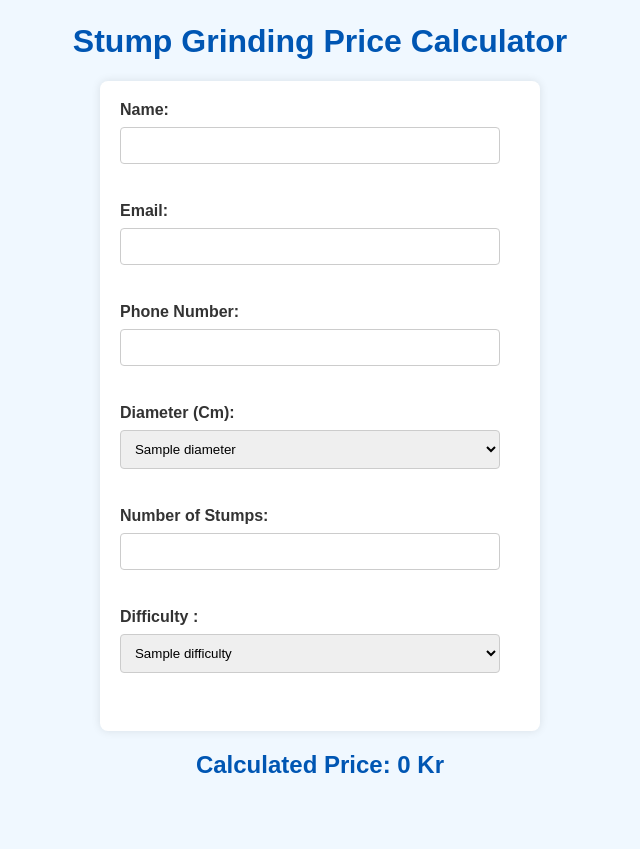
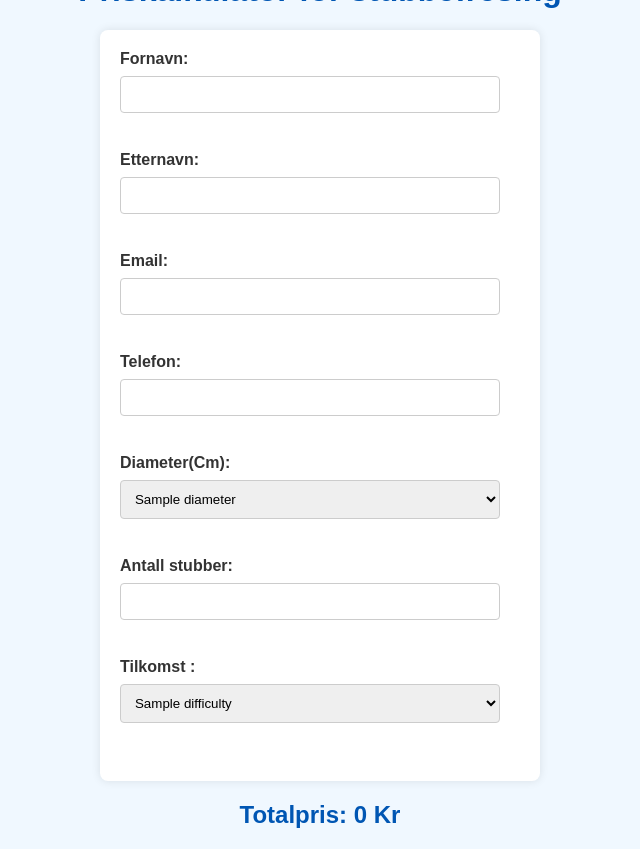
Before and after one commit to dared22/calc, a Flask app: template templates/index.html in a window 1280 px wide. Shown: the whole page, without its empty margins (320-960 px from the left). Before the commit the page ends 773 px from the top, so only its background shows below. Run offline with Flask 3, Linux system fonts and the light colour scheme; the template is opened without the code that fills it: most values are stand-ins (such as "Sample title", 1, 10 or a date in 2020); data that the repository does not hold is empty; parts of the project's set-up code (start-up, migrations or seed data) failed here and were passed over.

Commit message:
Changed variable names to norwegian

```diff
--- a/templates/index.html
+++ b/templates/index.html
@@ -73,28 +73,31 @@
 </head>
 <body>
     <div class="container">
-        <h1>Stump Grinding Price Calculator</h1>
+        <h1>Priskalkulator for stubbefresing</h1>
         <form id="priceForm">
-            <label for="name">Name:</label>
+            <label for="name">Fornavn:</label>
+            <input type="text" id="name" name="name" required><br><br>
+
+            <label for="name">Etternavn:</label>
             <input type="text" id="name" name="name" required><br><br>
 
             <label for="email">Email:</label>
             <input type="email" id="email" name="email" required><br><br>
 
-            <label for="phone">Phone Number:</label>
+            <label for="phone">Telefon:</label>
             <input type="tel" id="phone" name="phone" required><br><br>
 
-            <label for="diameter">Diameter (Cm):</label>
+            <label for="diameter">Diameter(Cm):</label>
             <select id="diameter" name="diameter" required>
                 {% for diameter in diameters %}
                 <option value="{{ diameter }}">{{ diameter }}</option>
                 {% endfor %}
             </select><br><br>
 
-            <label for="num_stumps">Number of Stumps:</label>
+            <label for="num_stumps">Antall stubber:</label>
             <input type="number" id="num_stumps" name="num_stumps" required><br><br>
 
-            <label for="difficulty">Difficulty :</label>
+            <label for="difficulty">Tilkomst :</label>
             <select id="difficulty" name="difficulty" required>
                 {% for difficulty in diffclts %}
                 <option value="{{ difficulty }}">{{ difficulty }}</option>
@@ -102,7 +105,7 @@
             </select><br><br>
         </form>
 
-        <h2>Calculated Price: <span id="calculatedPrice">0</span> Kr</h2>
+        <h2>Totalpris: <span id="calculatedPrice">0</span> Kr</h2>
     </div>
 
     <script>
```
